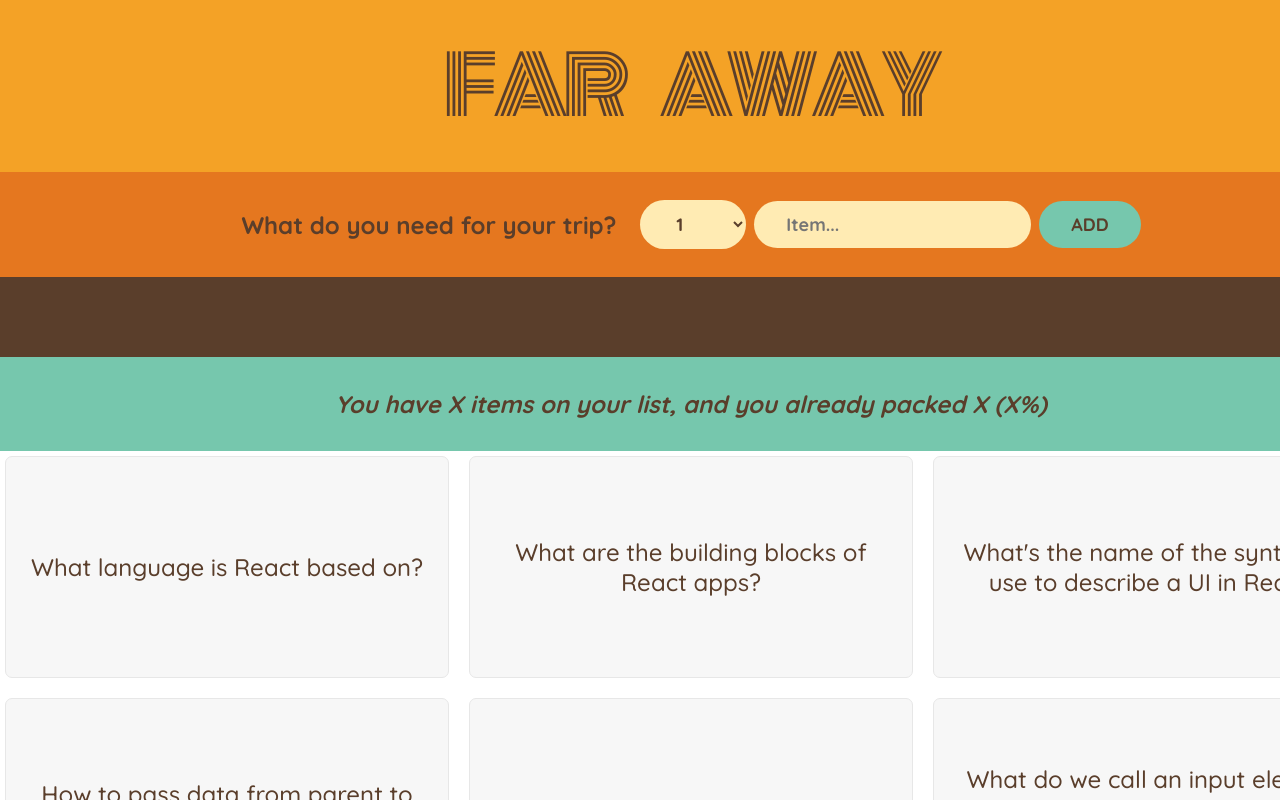
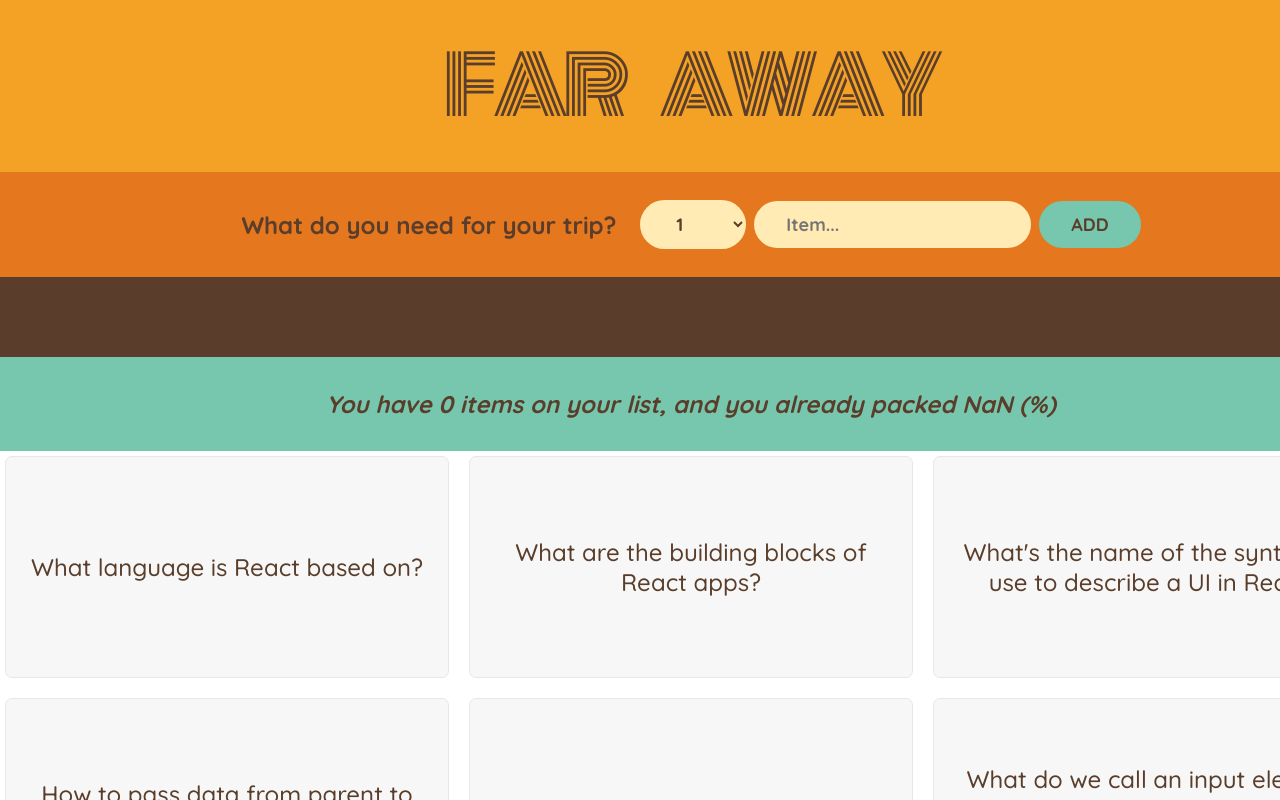
Before and after one commit to HennadiiZ/react_tricks, a React (Create React App) app: page / in a window 1280 px wide. Shown: the top 800 px of the page. Built offline with nearby package versions, Linux system fonts and the light colour scheme.

Commit message:
deriving state total amount and percentage. my way

```diff
--- a/src/App.js
+++ b/src/App.js
@@ -43,6 +43,20 @@ const questions = [
 function App() {
   const [items, setItems] = useState([]);
 
+  const totalItems = items.length;
+
+  const PackedItemCountInPercentage = () => {
+    // const [items, setItems] = useState(initialItems);
+
+    // Filter the items to get an array of packed items
+    const packedItems = items.filter((item) => item.packed);
+
+    // Calculate the percentage of packed items
+    const percentagePacked = (packedItems.length / totalItems) * 100;
+    console.log('percentagePacked:', percentagePacked + '%');
+    return percentagePacked.toFixed(0);
+  };
+
   function handleAddItem(item) {
     setItems((items) => [...items, item]);
     console.log(items);
@@ -76,7 +90,10 @@ function App() {
         onCheckedItems={handleCheckedItem}
       />
       {/* <PackingList items={items} /> */}
-      <Stats />
+      <Stats
+        totalItems={totalItems}
+        PackedItemCountInPercentage={PackedItemCountInPercentage}
+      />
       <FlashCards cards={questions} />
       <FlashCardList cards={questions} />
       {/* <FlashCardsTwo cards={questions} /> */}
@@ -214,10 +231,14 @@ function Item({ item, onDeleteItems, onCheckedItems }) {
 //   );
 // }
 
-function Stats() {
+function Stats({ totalItems, PackedItemCountInPercentage }) {
   return (
     <footer className='stats'>
-      <em>You have X items on your list, and you already packed X (X%)</em>
+      {/* <em>You have X items on your list, and you already packed X (X%)</em> */}
+      <em>
+        You have {totalItems} items on your list, and you already packed{' '}
+        {PackedItemCountInPercentage()} (%)
+      </em>
     </footer>
   );
 }
```
